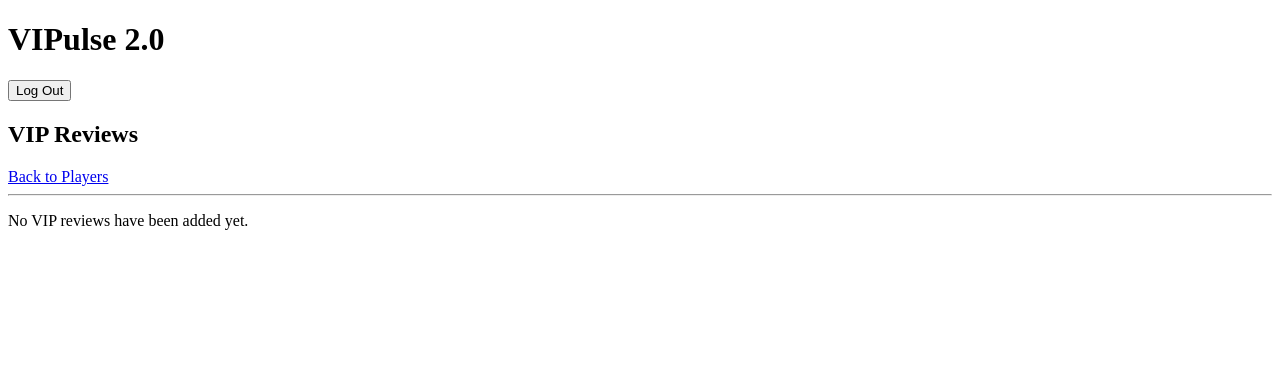
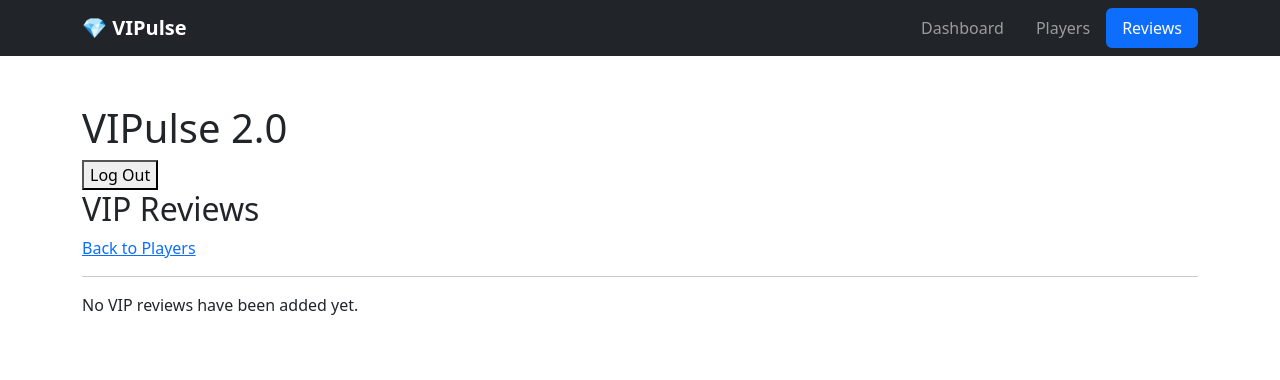
Before and after one commit to Azhdakurt/vipulse-2, a Django app: page /reviews/ in a window 1280 px wide. Shown: the top 380 px of the page. Run offline with Django 5.2, Linux system fonts and the light colour scheme; the visitor is signed in with stand-in values (Sample User, id 1); data that the repository does not hold is empty.

Commit message:
Add Reviews navigation and shared page layout

```diff
--- a/players/templates/base.html
+++ b/players/templates/base.html
@@ -23,6 +23,10 @@
    href="{% url 'player_list' %}">
     Players
 </a>
+<a class="nav-link px-3 {% if request.resolver_match.url_name == 'review_list' %}active bg-primary text-white rounded{% endif %}"
+   href="{% url 'review_list' %}">
+    Reviews
+</a>
 </div>
     </div>
 </nav>
--- a/players/templates/players/review_list.html
+++ b/players/templates/players/review_list.html
@@ -1,17 +1,17 @@
-<!DOCTYPE html>
-<html lang="en">
-<head>
-    <meta charset="UTF-8">
-    <meta name="viewport"
-          content="width=device-width, initial-scale=1.0">
-    <title>VIP Reviews | VIPulse 2.0</title>
-</head>
-<body>
+{% extends "base.html" %}
+
+{% block title %}VIP Reviews | VIPulse 2.0{% endblock %}
+
+{% block content %}
+<div class="container py-5">
+
     <h1>VIPulse 2.0</h1>
+
     <form method="post" action="{% url 'logout' %}">
         {% csrf_token %}
         <button type="submit">Log Out</button>
     </form>
+
     <h2>VIP Reviews</h2>
 
     <a href="{% url 'player_list' %}">
@@ -51,9 +51,11 @@
                 Review Date:
                 {{ review.created_at|date:"d M Y" }}
             </p>
+
             <a href="{% url 'review_update' review.pk %}">
                 Edit Review
             </a>
+
             <a href="{% url 'review_delete' review.pk %}">
                 Delete Review
             </a>
@@ -63,5 +65,6 @@
     {% empty %}
         <p>No VIP reviews have been added yet.</p>
     {% endfor %}
-</body>
-</html>
+
+</div>
+{% endblock %}
```
Lines whose indentation alone changed are shown as unchanged.
